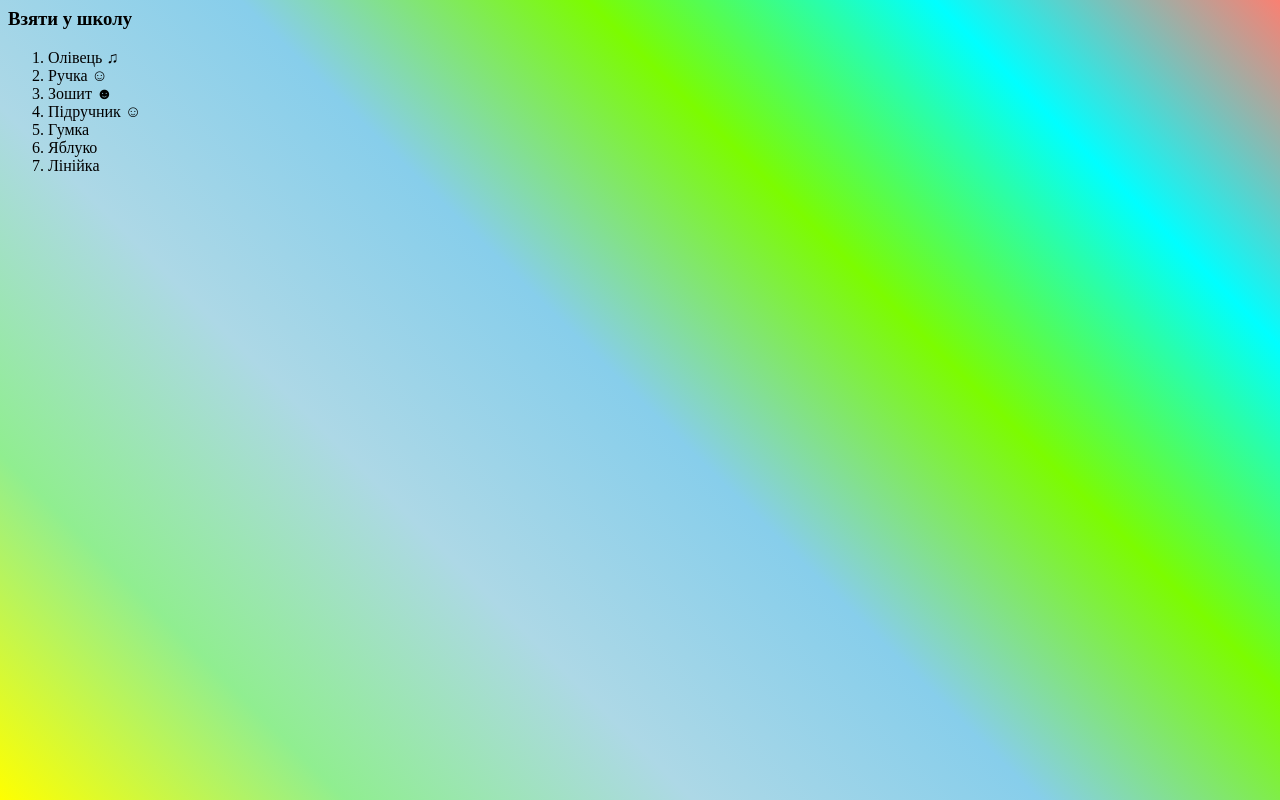
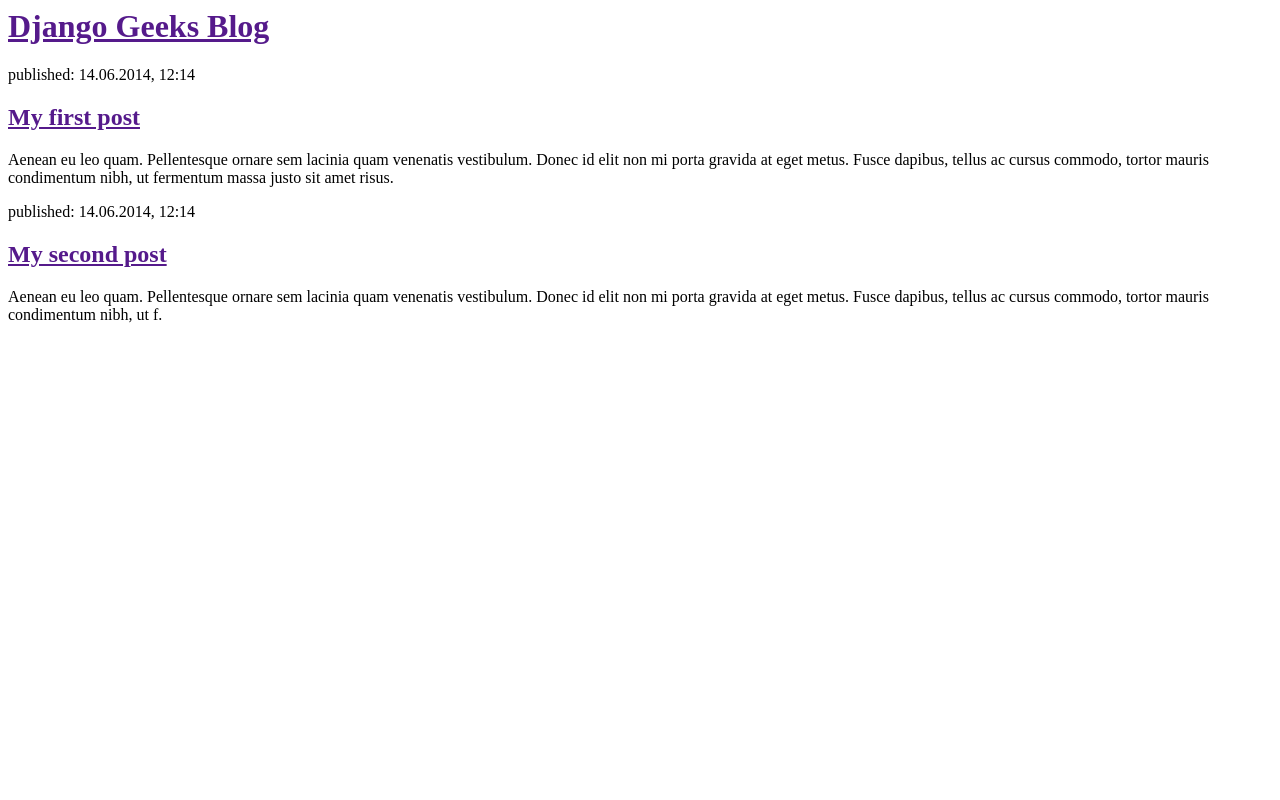
Before and after one commit to arsenijka/arsenijka, a Django app: template blog/templates/blog/post_list.html in a window 1280 px wide. Run offline with Django 5.2, Linux system fonts and the light colour scheme; the template is opened without the code that fills it, so the values that code supplies are empty.

Commit message:
update 30.06.2025

```diff
--- a/blog/templates/blog/post_list.html
+++ b/blog/templates/blog/post_list.html
@@ -1,32 +1,30 @@
 <html>
 <head>
-	<title></title>
-	<style>
-body{
-background:linear-gradient(45deg,yellow,lightgreen,lightblue,skyblue,lawngreen,cyan,salmon);
-}
-h1{
-text-align:center;
-font-size:48px;
-}
-img{
-border-radius:50%;
-
-}
-    </style>
-
+<title>Django Geeks blog</title>
 </head>
 <body>
-<h3>Взяти у школу</h3>
-<ol>
-<li>Олівець ♫</li>
-<li>Ручка ☺</li>
-<li>Зошит ☻</li>
-<li>Підручник ☺</li>
-<li>Гумка </li>
-<li>Яблуко</li>
-<li>Лінійка</li>
-</ol>
+<div>
+<h1><a href="">Django Geeks Blog</a></h1>
+</div>
 
+<div>
+<p>published: 14.06.2014, 12:14</p>
+
+<h2><a href="">My first post</a></h2>
+<p>Aenean eu leo quam. Pellentesque ornare sem
+lacinia quam venenatis vestibulum. Donec id elit non mi
+porta gravida at eget metus. Fusce dapibus, tellus ac
+cursus commodo, tortor mauris condimentum nibh, ut
+fermentum massa justo sit amet risus.</p>
+</div>
+
+<div>
+<p>published: 14.06.2014, 12:14</p>
+<h2><a href="">My second post</a></h2>
+<p>Aenean eu leo quam. Pellentesque ornare sem
+lacinia quam venenatis vestibulum. Donec id elit non mi
+porta gravida at eget metus. Fusce dapibus, tellus ac
+cursus commodo, tortor mauris condimentum nibh, ut f.</p>
+</div>
 </body>
 </html>
```
